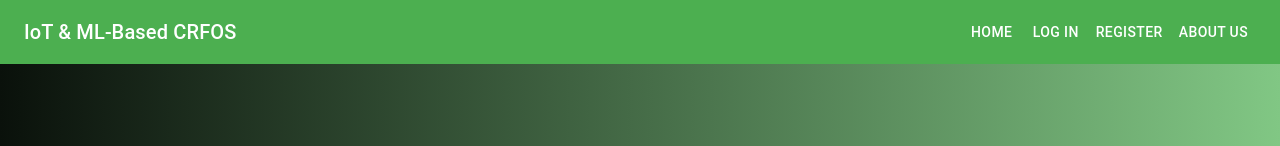
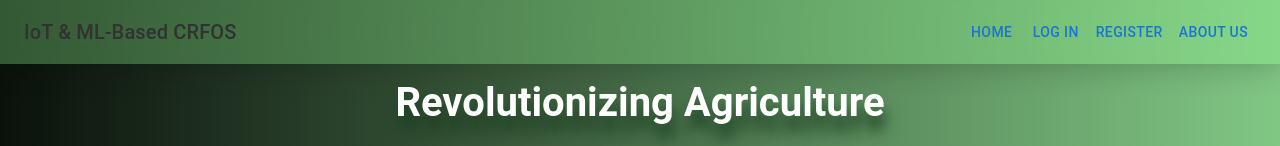
Before and after one commit to Sri-Devi-CR/IoT-and-ML-Based-Soil-Centric-CRFOS, a React (Create React App) app in the folder frontend/: page / in a window 1280 px wide. Shown: the top 146 px of the page. Built offline with nearby package versions, Linux system fonts and the light colour scheme.

Commit message:
Made transparent navbar

```diff
--- a/frontend/src/components/Navbar.jsx
+++ b/frontend/src/components/Navbar.jsx
@@ -5,35 +5,45 @@ import { Link, useNavigate } from "react-router-dom";
 const Navbar = () => {
   const navigate=useNavigate()
   return (
-
-    <AppBar position="static" sx={{
-      background: "#4caf50"
-
-
-    }}>
-      <Toolbar sx={{  }}>
-        <Typography variant="h6" sx={{
-          flexGrow: 1,
-          cursor:"pointer"
+    <AppBar
+      position="fixed"
+      elevation={0} // Remove shadow
+      sx={{
+        background: "rgba(150, 255, 150, 0.3)", // Transparent white
+        backdropFilter: "blur(10px)", // Frosted glass effect
+        boxShadow: "3px 4px 30px rgba(0, 0, 0, 0.2)", // Optional soft shadow
+        // borderBottom: "1px solid rgba(255, 255, 255, 0.2)", // Optional border
+        zIndex: 1301, // Ensures it overlaps the content
+      }}
+    >
+      <Toolbar
+        sx={{
+          color: "#323232",
+        }}
+      >
+        <Typography
+          variant="h6"
+          sx={{
+            flexGrow: 1,
+            cursor: "pointer",
           }}
-          onClick={()=> navigate("/")}
-          >
+          onClick={() => navigate("/")}
+        >
           IoT & ML-Based CRFOS
         </Typography>
 
-        <Button color="inherit" component={Link} to="/home">
+        <Button component={Link} to="/home">
           Home
         </Button>
-        <Button color="inherit" component={Link} to="/login">
+        <Button component={Link} to="/login">
           Log in
         </Button>
-        <Button color="inherit" component={Link} to="/register">
+        <Button component={Link} to="/register">
           Register
         </Button>
-        <Button color="inherit" component={Link} to="/About">
+        <Button component={Link} to="/About">
           About us
         </Button>
-
       </Toolbar>
     </AppBar>
     // <Box sx={{
```
